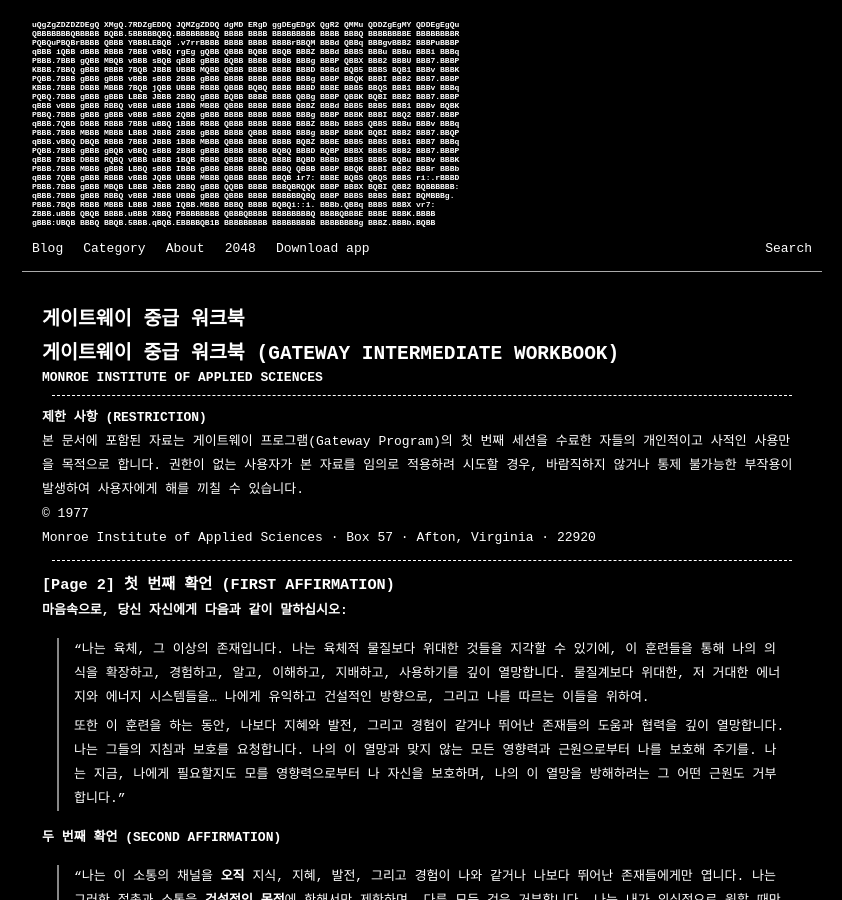
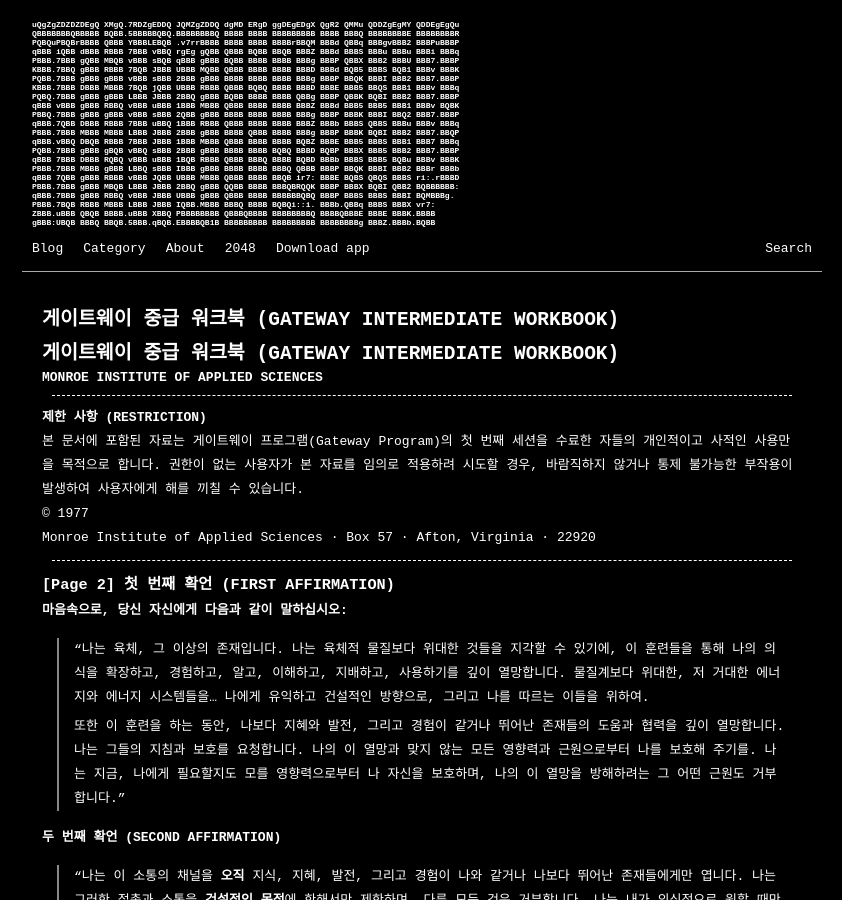
Before and after one commit to whoisrealminjueun/whoisrealminjueun.github.io, a Jekyll site: the page built from _posts/2025-12-01-게이트웨이 중급 워크북 (GATEWAY INTERMEDIATE WORKBOOK).md, in a window 1280 px wide and 900 px high. Shown: the whole window, without its empty margins (218-1060 px from the left). Built offline with Jekyll 4.4.1, drawn with Linux system fonts in a browser that asks for light colours.

Commit message:
Update 2025-12-01-게이트웨이 중급 워크북 (GATEWAY INTERMEDIATE WORKBOOK).md

```diff
--- a/_posts/2025-12-01-게이트웨이 중급 워크북 (GATEWAY INTERMEDIATE WORKBOOK).md
+++ b/_posts/2025-12-01-게이트웨이 중급 워크북 (GATEWAY INTERMEDIATE WORKBOOK).md
@@ -1,6 +1,6 @@
 ---
 layout: post
-title:  "게이트웨이 중급 워크북"
+title:  "게이트웨이 중급 워크북 (GATEWAY INTERMEDIATE WORKBOOK)"
 date:   2025-12-01
 last_modified_at: 2025-12-01
 categories: ["MEDITATION"]
```
